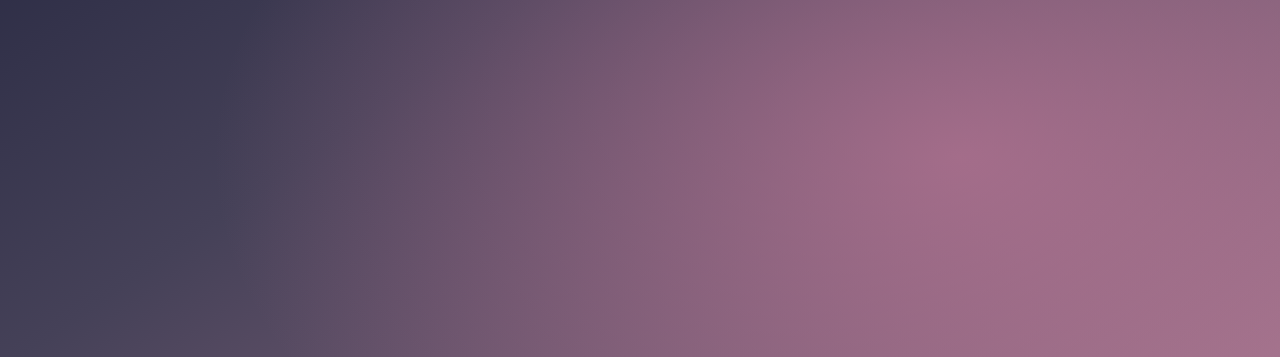
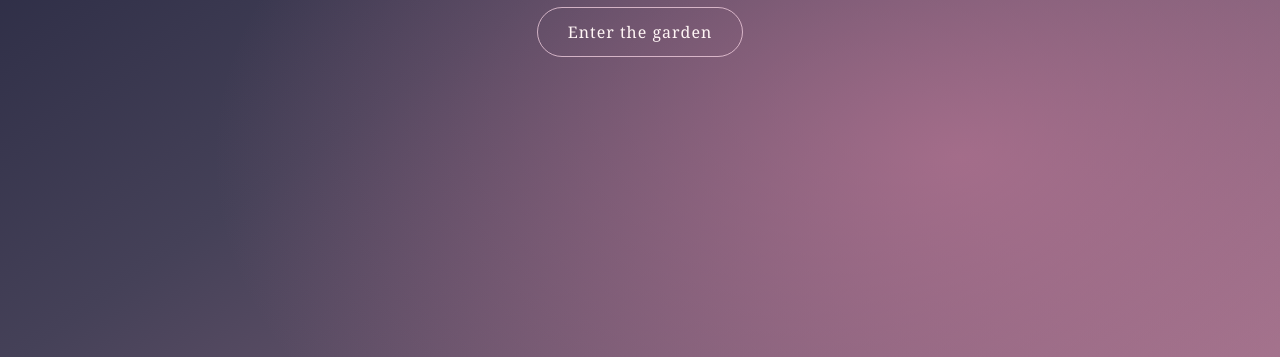
Before and after one commit to philippb23/A-Garden-for-Ghala, a plain HTML site: page index.html in a window 1280 px wide. Shown: the part 443-800 px from the top of the page. Drawn offline with Linux system fonts and the light colour scheme.

Commit message:
Update index.html

```diff
--- a/index.html
+++ b/index.html
@@ -22,6 +22,10 @@
 
             <p>A little world made just for you.</p>
 
+            <button class="enter-button">
+    		Enter the garden
+	    </button>
+
         </div>
 
     </main>
```
